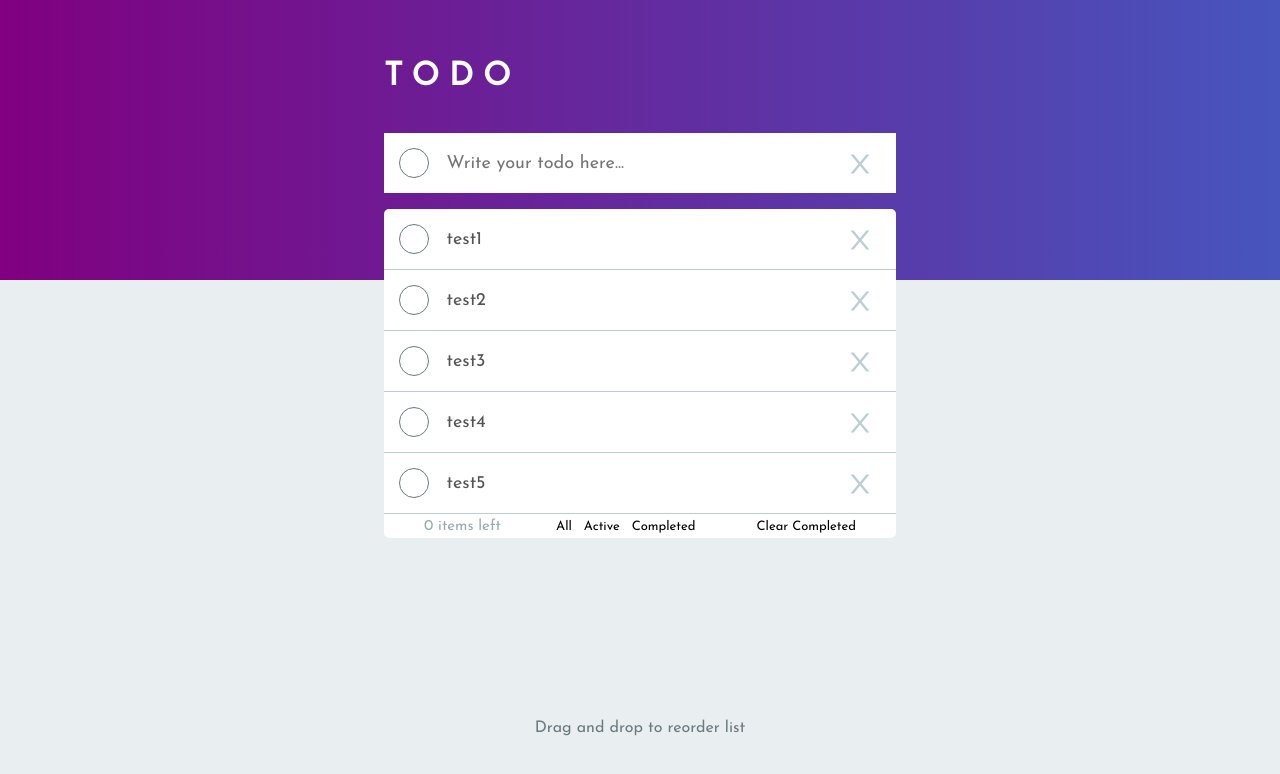
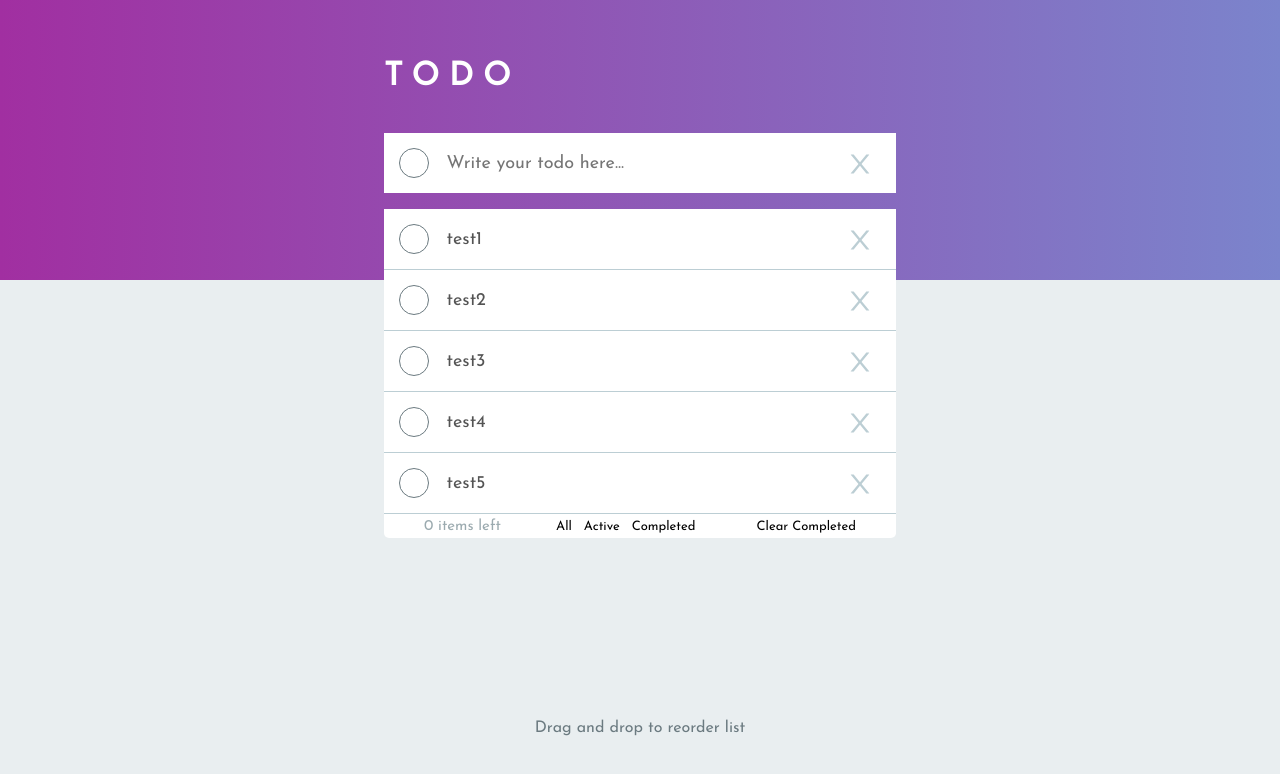
Before and after one commit to YauheniKorsakas/react-todo, a React (Create React App) app: page / in a window 1280 px wide. Shown: the top 774 px of the page. Built offline with nearby package versions, Linux system fonts and the light colour scheme.

Commit message:
Update checkbox to make in clickable

```diff
--- a/src/components/ui/atoms/Checkbox/Checkbox.js
+++ b/src/components/ui/atoms/Checkbox/Checkbox.js
@@ -1,11 +1,11 @@
 import styles from './Checkbox.module.scss';
 import classNames from 'classnames';
 
-const Checkbox = ({className = '', ...props}) => {
+const Checkbox = ({className = '', id, ...props}) => {
   return (
     <div className={classNames(styles.Round, className)}>
-      <input type="checkbox" id="checkbox" />
-      <label htmlFor="checkbox"></label>
+      <input type="checkbox" id={id} />
+      <label htmlFor={id}></label>
     </div>
   )
 };
--- a/src/components/ui/molecules/TodoHeader/TodoHeader.js
+++ b/src/components/ui/molecules/TodoHeader/TodoHeader.js
@@ -10,6 +10,7 @@ const TodoHeader = () => {
     <div className={styles.TodoHeader}>
       <h1>TODO</h1>
       <TodoTile
+        id={'todo-header-tile'}
         value={todoTileValue}
         onChange={(e) => setTodoTileValue(e.target.value)}
         placeholder={"Write your todo here..."} />
--- a/src/components/ui/molecules/TodoList/TodoList.js
+++ b/src/components/ui/molecules/TodoList/TodoList.js
@@ -1,27 +1,28 @@
 import styles from './TodoList.module.scss';
 
 import TodoTile from '../TodoTile/TodoTile';
+import { Fragment } from 'react';
 
 const TodoList = ({ todos }) => {
   const todosExist = todos && todos.length > 0;
 
   return (
-    <>
+    <div className={styles.TodoList}>
     {todosExist &&
       <>
         {todos.map(todo =>
-          <>
+          <Fragment key={`todo-list-tile-container-${todo.id}`}>
             <TodoTile
-                className={styles.TodoTile}
-                key={todo.id}
-                disabled={true}
-                value={todo.content} />
+              id={`todo-list-tile-${todo.id}`}
+              className={styles.TodoTile}
+              disabled={true}
+              value={todo.content} />
             <hr />
-          </>)}
+          </Fragment>)}
       </>
     }
     {!todosExist && <h4 className={styles.NoContent}>There are no todos yet</h4>}
-    </>
+    </div>
   );
 };
 
--- a/src/components/ui/molecules/TodoTile/TodoTile.js
+++ b/src/components/ui/molecules/TodoTile/TodoTile.js
@@ -6,11 +6,11 @@ import styles from './TodoTile.module.scss';
 import { TextInput } from "../../atoms";
 import { Button } from './../../atoms';
 
-const TodoTile = ({className = '', value, ...props}) => {
+const TodoTile = ({className = '', id, value, ...props}) => {
 
   return (<>
-    <div className={classNames(styles.TodoTile, className)}>
-      <Checkbox className={styles.Checkbox} />
+    <div id={id} className={classNames(styles.TodoTile, className)}>
+      <Checkbox id={`${id}-checkbox`} className={styles.Checkbox} onClick={() => {alert('lol')}}/>
       <TextInput
         {...props}
         type='text'
--- a/src/styles/variables.scss
+++ b/src/styles/variables.scss
@@ -1,7 +1,7 @@
 @import url('https://fonts.googleapis.com/css2?family=Josefin+Sans:wght@400&display=swap');
 
-$primary-color-100: #4755bd;
-$primary-color-700: #800080;
+$primary-color-100: #7b84cc;
+$primary-color-700: #a12fa1;
 
 $secondary-color-100: #ffffff;
 $secondary-color-150: #e9eef0;
@@ -10,8 +10,7 @@ $secondary-color-300: #9baaaf;
 $secondary-color-500: #6b7a80;
 $secondary-color-700: #373d3f;
 
-$success-color: #2e913b;
-
+$success-color: $primary-color-100;
 $container-border-radius: 5px;
 
 $font-family: 'Josefin Sans', sans-serif;
```
